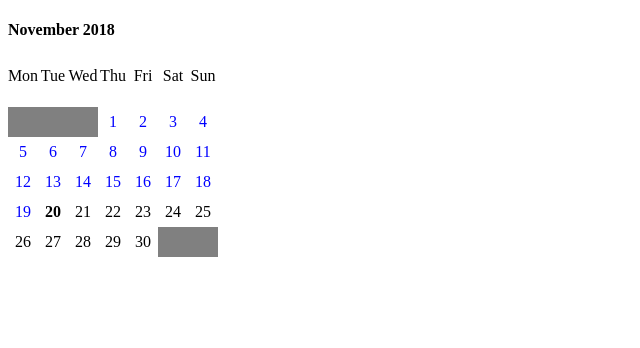
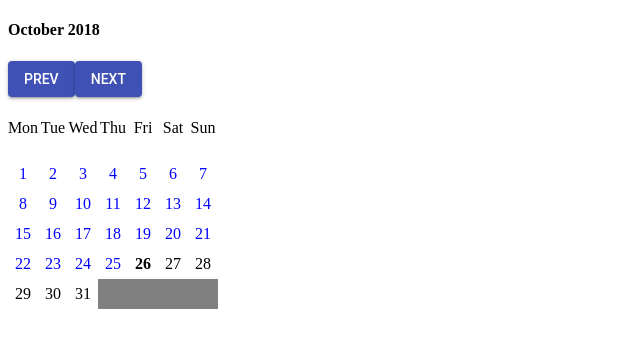
Before and after one commit to anchorage418/react-calendar, a React (Create React App) app: page / in a window 1280 px wide. Shown: the top 348 px of the page, without its empty margins (0-640 px from the left). Built offline with nearby package versions, Linux system fonts and the light colour scheme.

Commit message:
fixed pastDays counting & added monthes toggling

```diff
--- a/package.json
+++ b/package.json
@@ -4,6 +4,7 @@
   "private": true,
   "dependencies": {
     "@material-ui/core": "^3.2.2",
+    "@material-ui/icons": "^3.0.1",
     "lodash": "^4.17.11",
     "moment": "^2.22.2",
     "react": "^16.5.2",
@@ -24,5 +25,8 @@
     "not dead",
     "not ie <= 11",
     "not op_mini all"
-  ]
+  ],
+  "devDependencies": {
+    "prop-types": "^15.6.2"
+  }
 }
--- a/src/components/Calendar.jsx
+++ b/src/components/Calendar.jsx
@@ -1,6 +1,11 @@
 import React, { Component, Fragment } from 'react';
+import PropTypes from 'prop-types';
 import moment from 'moment';
 import { map, forEach, range, isEmpty } from 'lodash';
+import { Button, Icon } from '@material-ui/core';
+// import NavigateBefore from '@material-ui/icons/NavigateBefore';
+// import NavigateNext from '@material-ui/icons/NavigateNext';
+// import AccessAlarmIcon from '@material-ui/icons/AccessAlarm';
 import { withStyles } from '@material-ui/core/styles';
 import calendarStyles from '../styles/calendar';
 
@@ -10,6 +15,7 @@ const WEEK_TOTAL = 7;
 class Calendar extends Component {
   state = {
     value: moment(),
+    step: 0,
   }
 
   componentDidMount() {
@@ -58,6 +64,26 @@ class Calendar extends Component {
     };
   }
 
+  prevHandler = () => {
+    let { step, value } = this.state;
+
+    if (step > 0) {
+      this.setState({
+        step: step - 1,
+        value: value.subtract(1, 'M')
+      });
+    }
+  }
+
+  nextHandler = () => {
+    let { step, value } = this.state;
+
+    this.setState({
+      step: step + 1,
+      value: value.add(1, 'M')
+    });
+  }
+
   renderCalendarHeader = () => {
     const { classes } = this.props;
     const { date, currentYear } = this.dates;
@@ -67,6 +93,16 @@ class Calendar extends Component {
       <Fragment>
         <div>
           <h4>{`${formatedMonth} ${currentYear}`}</h4>
+        </div>
+        <div>
+          <Button onClick={this.prevHandler} variant="contained" color="primary">
+            Prev
+            {/* <Icon>AccessAlarmIcon</Icon> */}
+          </Button>
+          <Button onClick={this.nextHandler} variant="contained" color="primary">
+            Next
+            {/* <Icon>AccessAlarmIcon</Icon> */}
+          </Button>
         </div>
         <ul className={classes.week_day__list}>
           {map(WEEK_DAYS, (day) => {
@@ -85,7 +121,7 @@ class Calendar extends Component {
     const { date, daysInMonth, startDay, endDay } = this.dates;
     const { classes } = this.props;
 
-    const pastDays = startDay !== 1 ? WEEK_TOTAL - startDay : null;
+    const pastDays = startDay !== 1 ? WEEK_TOTAL - ((WEEK_TOTAL + 1) - startDay) : null;
     const lastDays = endDay !== 7 ? WEEK_TOTAL - endDay : null;
 
     let resultArr = [];
@@ -128,12 +164,13 @@ class Calendar extends Component {
   }
 
   renderCalendarCell = (date, disabled = false) => {
+    const { step } = this.state;
     const { classes } = this.props;
     const { currentDay } = this.dates;
 
-    const currenDayClass = currentDay === date ? classes.current_day : '';
+    const currenDayClass = step === 0 && currentDay === date ? classes.current_day : '';
     const disabledDayClass = disabled ? classes.disabled_day : '';
-    const pastDayClass = date && date < currentDay ? classes.past_day : '';
+    const pastDayClass = step === 0 && date && date < currentDay ? classes.past_day : '';
 
     const cellClasses = `${classes.cell} ${currenDayClass} ${disabledDayClass} ${pastDayClass}`;
 
@@ -143,6 +180,7 @@ class Calendar extends Component {
   }
 
   render() {
+    const { classes } = this.props;
     const dates = this.dates;
     console.log('dates', dates);
     console.log('this.state', this.state);
@@ -151,12 +189,21 @@ class Calendar extends Component {
     return (
       <div>
         <div>
-          {this.renderCalendarHeader()}
-          {this.renderCalendarBody()}
+          <div className={classes.calendar_header}>
+            {this.renderCalendarHeader()}
+          </div>
+          <div className={classes.calendar_body}>
+            {this.renderCalendarBody()}
+          </div>
         </div>
       </div>
     );
   }
 }
 
+Calendar.PropTypes = {
+  value: PropTypes.string,
+  format: PropTypes.string.isRequired,
+}
+
 export default withStyles(calendarStyles)(Calendar);
--- a/src/containers/Main.jsx
+++ b/src/containers/Main.jsx
@@ -10,7 +10,7 @@ class Main extends Component {
       <div>
         <div>
           <Calendar
-            value={'20-11-2018'}
+            value={''}
             format={FORMAT}
           />
         </div>
--- a/src/styles/calendar.js
+++ b/src/styles/calendar.js
@@ -1,4 +1,10 @@
 export default () => ({
+  calendar_header: {
+
+  },
+  calendar_body: {
+    // width: '500px',
+  },
   cell: {
     width: '30px',
     height: '30px',
```
Also changed, not shown: 1 other file (tests, documents, lock files or other folders).
